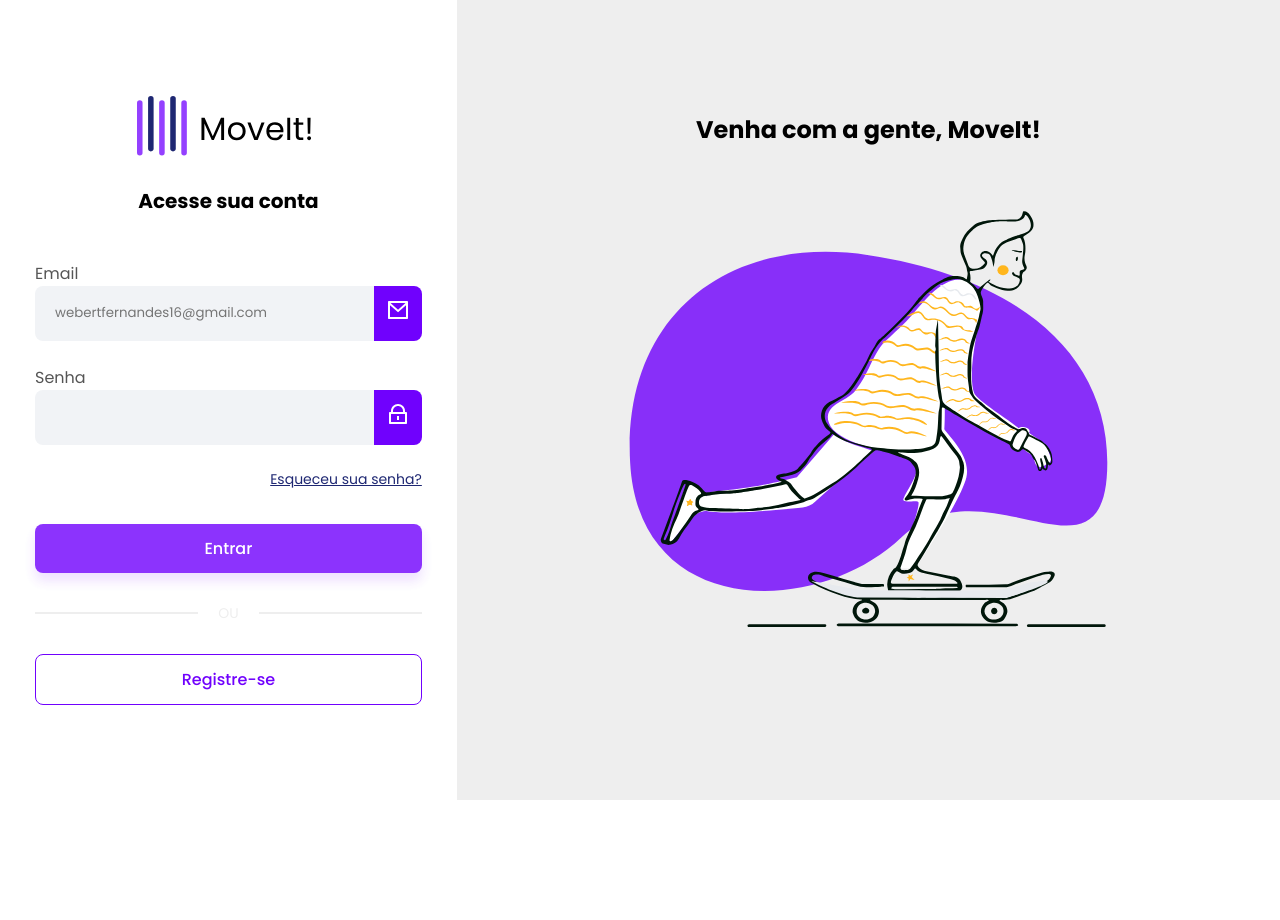
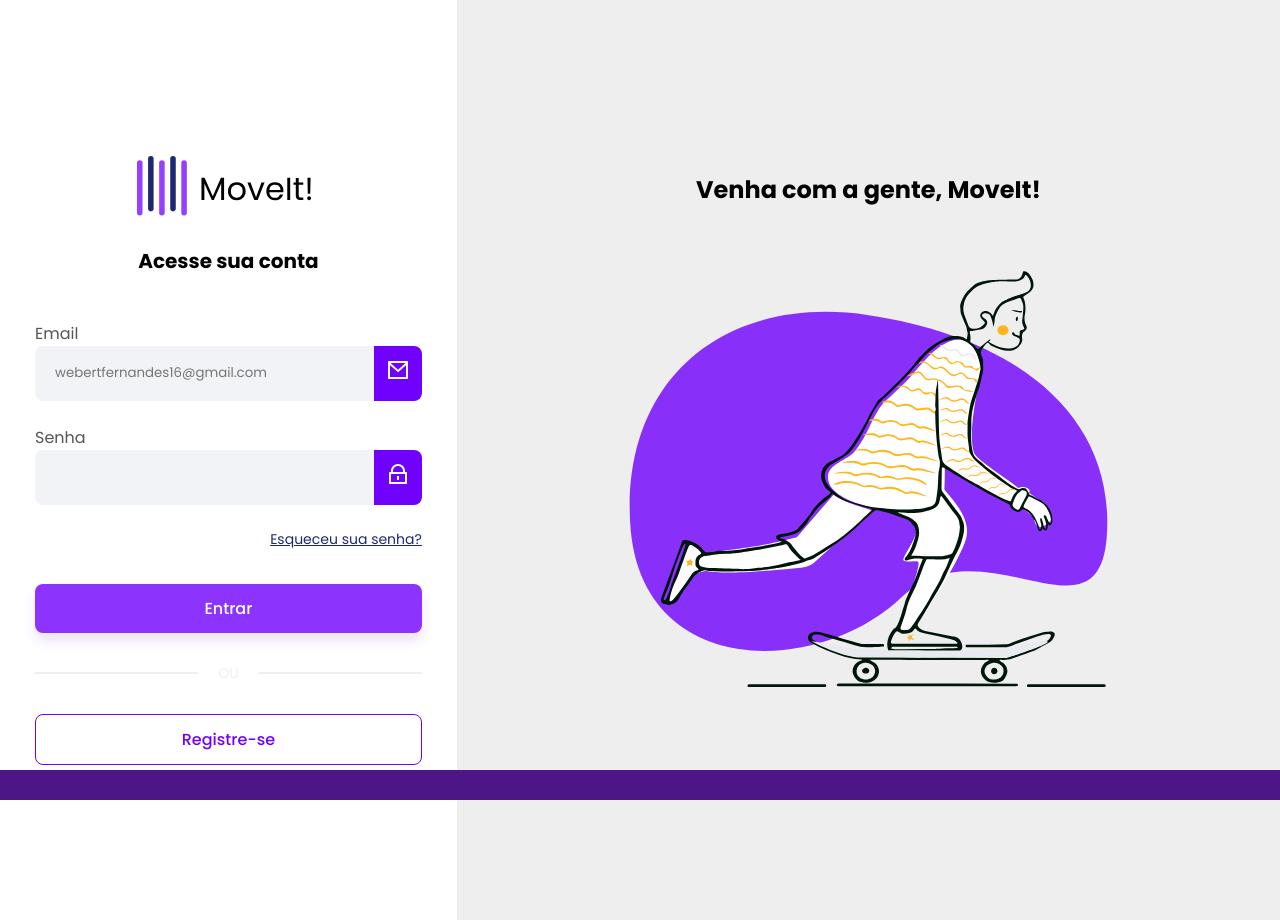
Before and after one commit to vibrazzi/LoginPage, an Angular app: page /login in a window 1280 px wide. Before the commit the page ends 800 px from the top, so only its background shows below. Built offline with nearby package versions, Linux system fonts and the light colour scheme.

Commit message:
Correções no layout e no estilo do login padrão e acressimo de um footer

```diff
--- a/src/app/components/default-login-layout/default-login-layout.component.html
+++ b/src/app/components/default-login-layout/default-login-layout.component.html
@@ -23,4 +23,5 @@
         <h1>Venha com a gente, MoveIt!</h1>
         <img src="main-illustration.svg"/>
     </section>
+    <footer class="footer-content"></footer>
 </main>
--- a/src/app/components/default-login-layout/default-login-layout.component.scss
+++ b/src/app/components/default-login-layout/default-login-layout.component.scss
@@ -5,9 +5,18 @@ main {
     flex-direction: row;
     align-items: center;
     justify-content: center;
-    height: 100vh; // Ocupa 100% do viewport
+    height: 115vh; // Ocupa 100% do viewport
     overflow-y: auto; // Permite rolagem caso o conteúdo ultrapasse o viewport
     position: relative;
+
+    footer {
+        background-color: rgb(77, 21, 133); /* Cor de fundo */
+        padding: 15px; /* Espaçamento interno */
+        position: fixed; /* Mantém o rodapé fixo no fim da página */
+        bottom: 0; /* Posiciona na parte inferior */
+        width: 100%; /* Ocupa toda a largura da tela */
+
+    }
 
     section {
         height: 100%;
```
